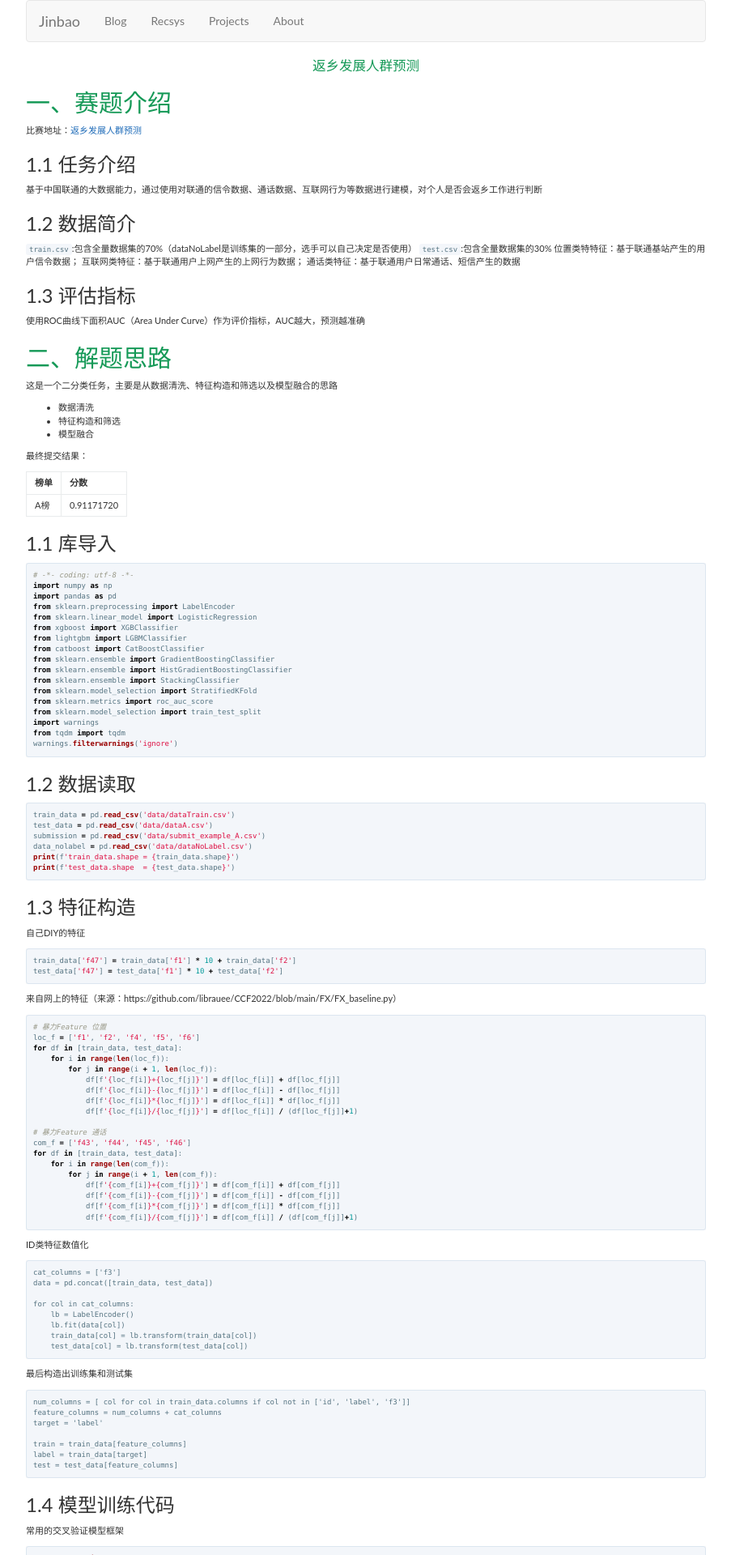
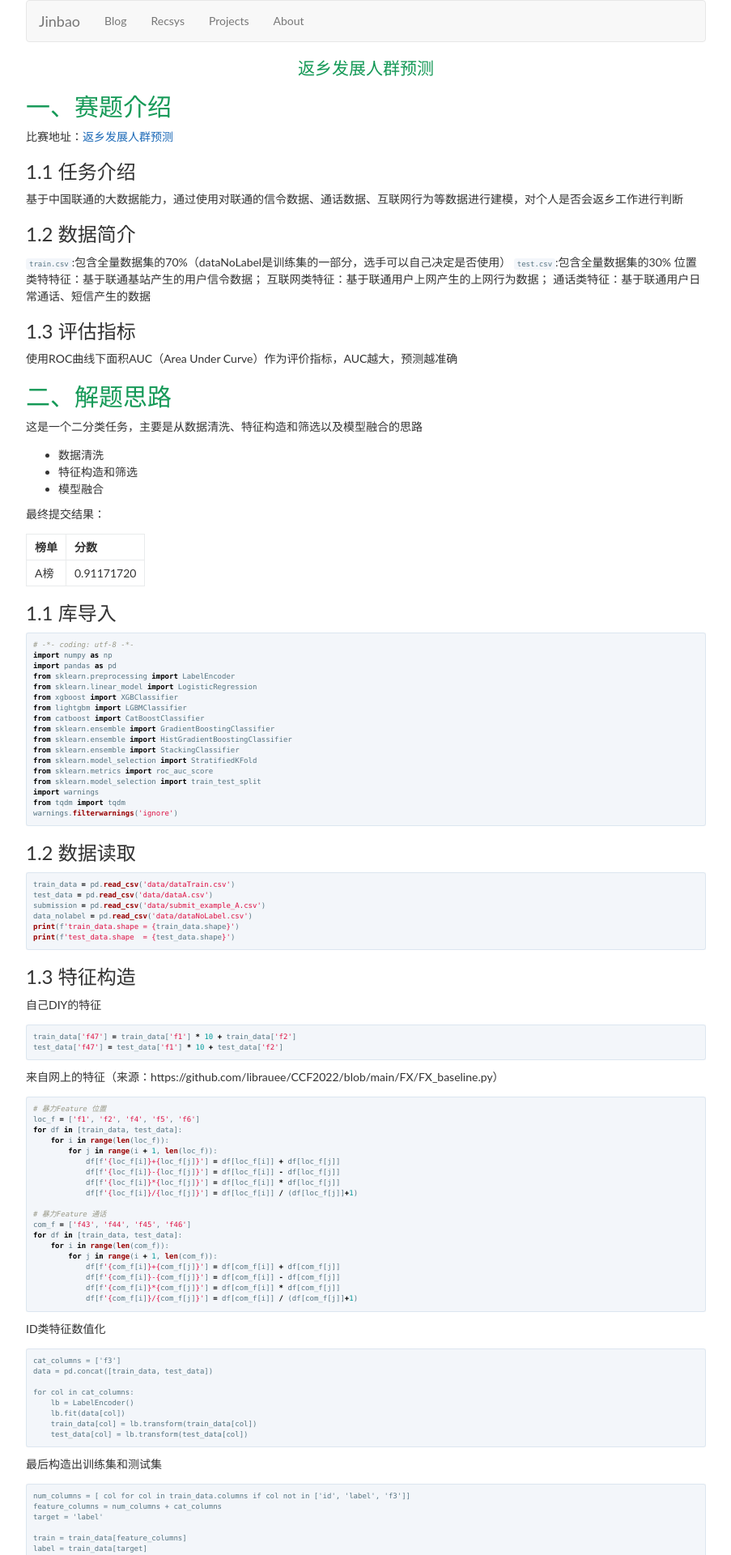
Before and after one commit to JinbaoWeb/jinbaoweb.github.io, a Jekyll site: the page built from 581.md, in a window 1280 px wide. Shown: the top 1920 px of the page at 81% size, without its empty margins (188-1091 px from the left). Built offline with Jekyll 4.4.1, drawn with Linux system fonts in a browser that asks for light colours; nearby versions of some CDN libraries; our own code applies the rules of GitHub Pages for plain Markdown files; comment, search, counter and statistics services are not loaded.

Commit message:
Update style.css

```diff
--- a/assets/css/style.css
+++ b/assets/css/style.css
@@ -631,20 +631,19 @@ a:hover {
     .main-content {
         max-width: 840px;
         margin: 0 auto;
-        font-size: 1.1rem
+
     }
 }
 
 @media screen and (min-width: 42em) and (max-width: 64em) {
     .main-content {
-        font-size: 1.1rem
+
     }
 }
 
 @media screen and (max-width: 42em) {
     .main-content {
         padding:2rem 1rem;
-        font-size: 1rem
     }
 }
 
```
